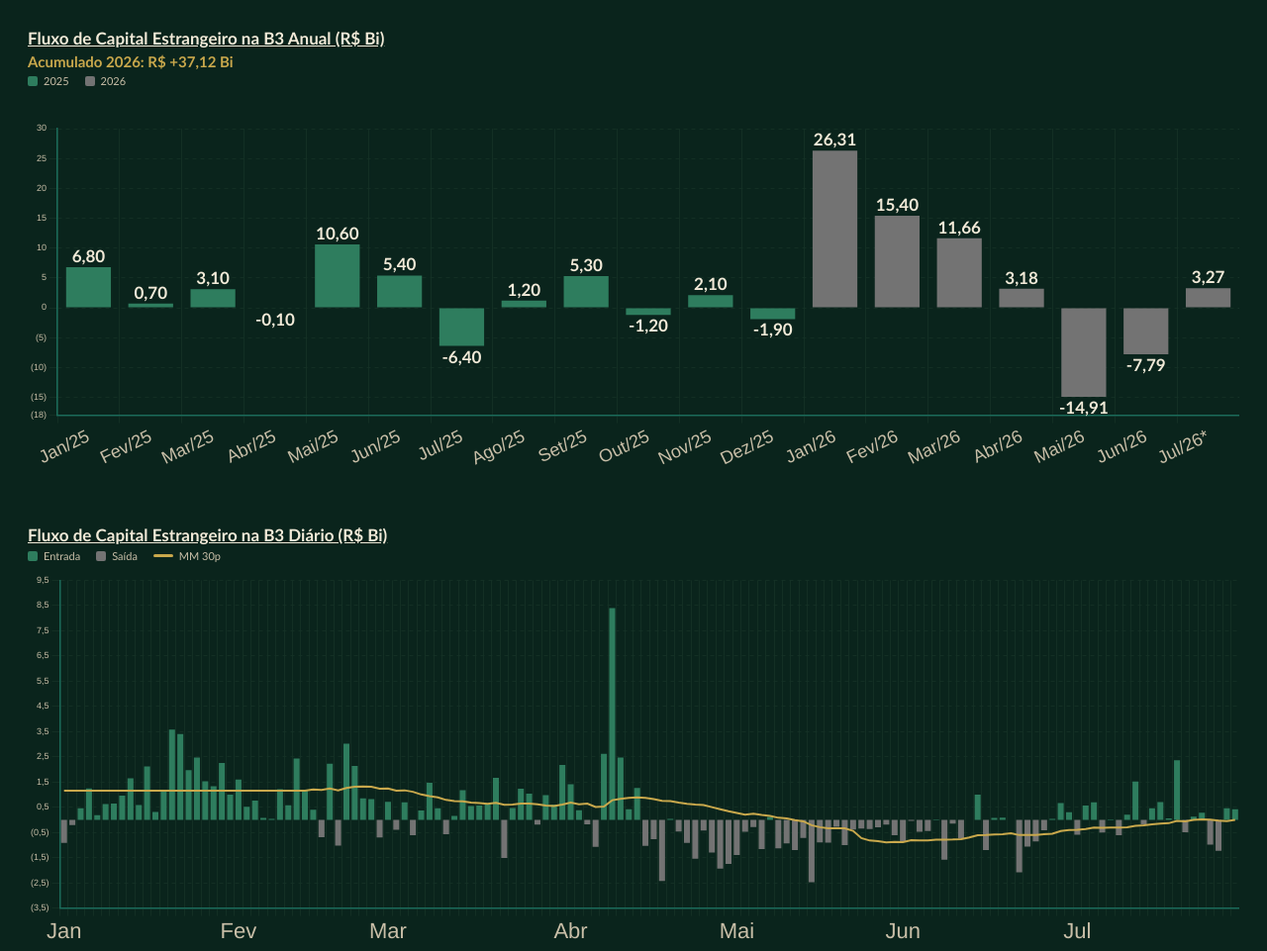
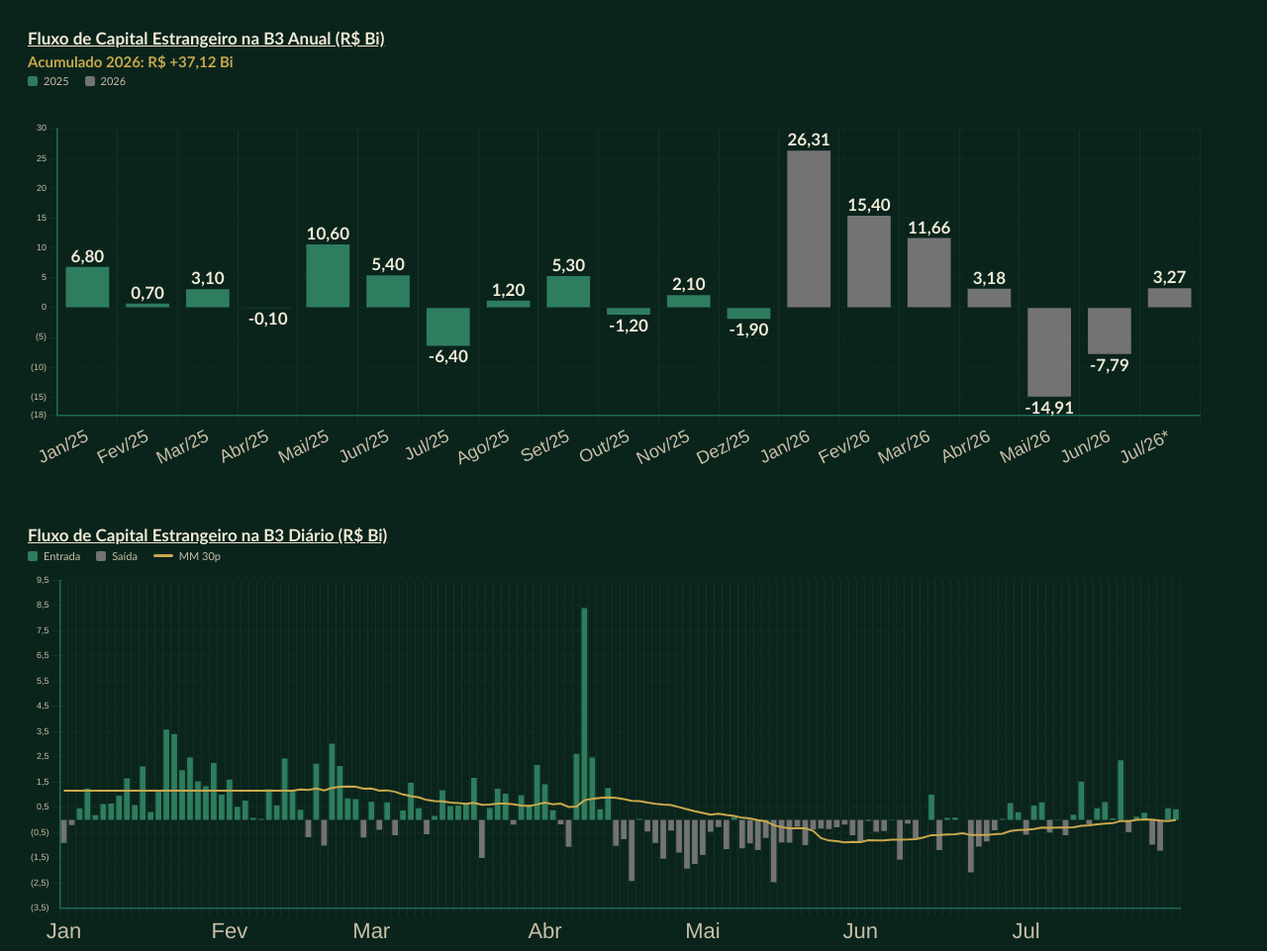
Before and after one commit to betosaadia/fluxo-estrangeiro-b3, a plain HTML site: page index.html in a window 1280 px wide. Shown: the whole page at 99% size. Drawn offline with nearby package versions, Linux system fonts and the light colour scheme.

Commit message:
Add right padding to daily chart for x-axis visibility

```diff
--- a/index.html
+++ b/index.html
@@ -56,7 +56,7 @@ new Chart(document.getElementById('c1'),{
   data:{labels:labelsM,datasets:[{data:valuesM,backgroundColor:colorsM,borderRadius:0,borderSkipped:false}]},
   options:{
     responsive:true,maintainAspectRatio:false,
-    layout:{padding:{top:32}},
+    layout:{padding:{top:32,right:40}},
     plugins:{
       legend:{display:false},
       tooltip:{backgroundColor:'#071A14',borderColor:'#163328',borderWidth:1,titleColor:CREAM,bodyColor:CREAM_M,
@@ -97,6 +97,7 @@ new Chart(document.getElementById('c2'),{
   ]},
   options:{
     responsive:true,maintainAspectRatio:false,
+    layout:{padding:{right:60}},
     plugins:{
       legend:{display:false},
       tooltip:{backgroundColor:'#071A14',borderColor:'#163328',borderWidth:1,titleColor:CREAM,bodyColor:CREAM_M,
```
